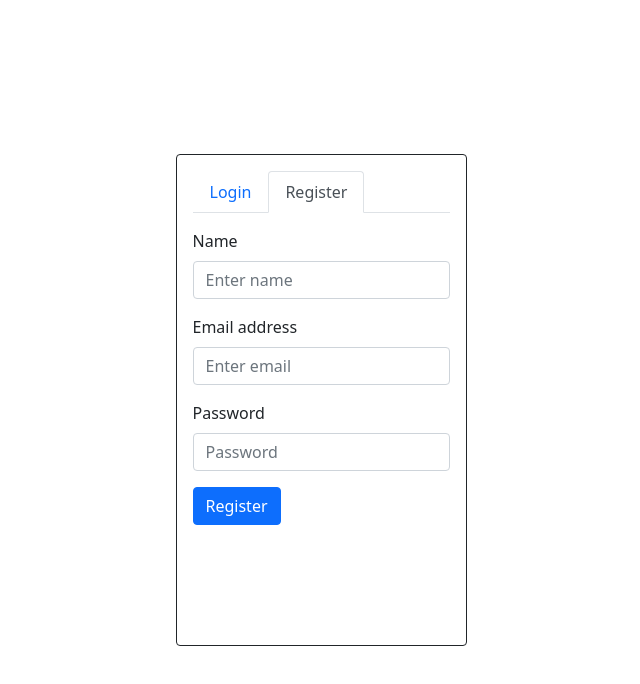
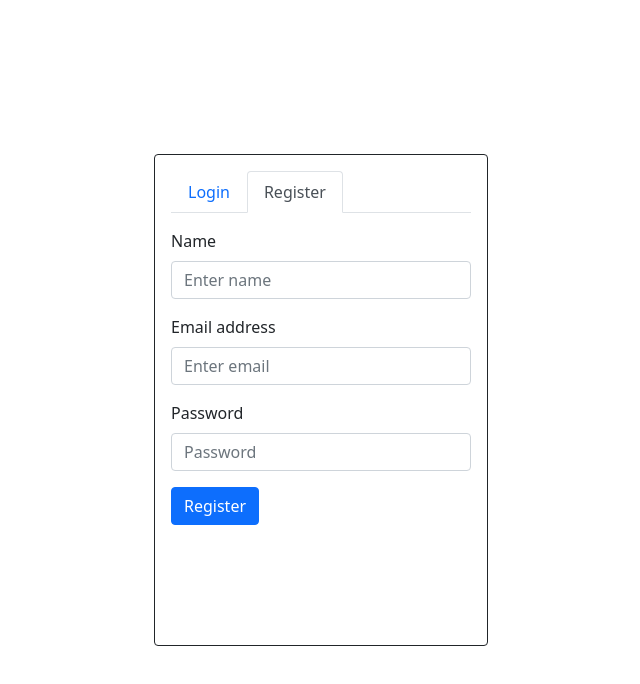
Before and after one commit to arthur-hc/daily-planner, a React (Create React App) app in the folder front-end/daily-planner/: page / in a window 1280 px wide. Both pictures are taken after a click on the tab "Register". Shown: the top 684 px of the page, without its empty margins (319-959 px from the left). Built offline with nearby package versions, Linux system fonts and the light colour scheme.

Commit message:
feat(registerforms): add fixed width to registeForms in css

```diff
--- a/front-end/daily-planner/src/App.css
+++ b/front-end/daily-planner/src/App.css
@@ -11,3 +11,7 @@ body {
 .height-400 {
   height: 400px;
 }
+
+.width-300 {
+  width: 300px;
+}
--- a/front-end/daily-planner/src/components/RegisterForms.js
+++ b/front-end/daily-planner/src/components/RegisterForms.js
@@ -53,13 +53,12 @@ function RegisterForms() {
 
   return (
     <Form
-      className="h-50"
+      className="width-300"
       onSubmit={ handleRegisterClick }
     >
       <Form.Group className="mb-3" controlId="formBasicEmail">
         <Form.Label>Name</Form.Label>
         <Form.Control
-          type="string"
           placeholder="Enter name"
           value={ name }
           required
```
